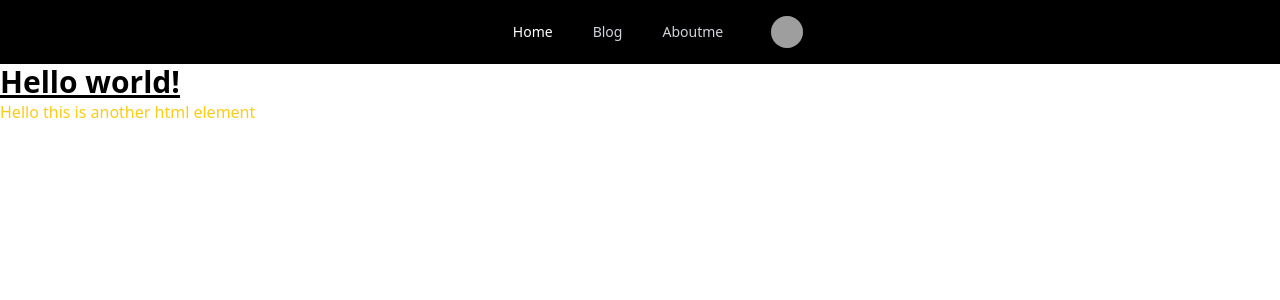
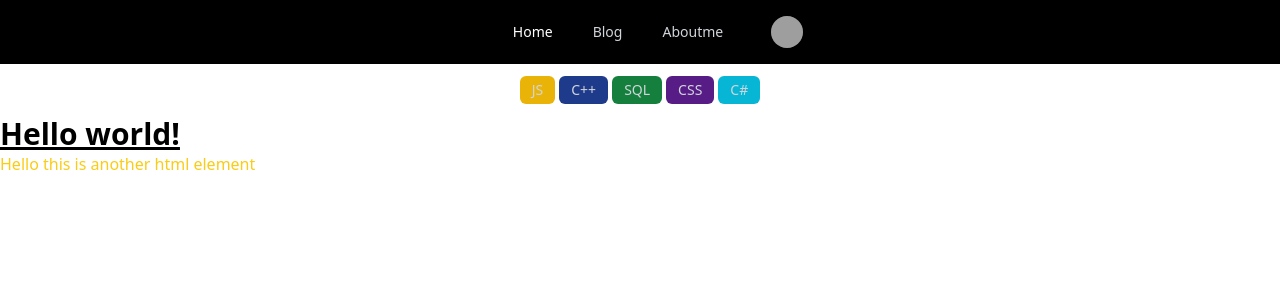
Before and after one commit to Allislove/myportfolio, a React (Create React App) app: page / in a window 1280 px wide. Shown: the top 300 px of the page. Built offline with nearby package versions, Linux system fonts and the light colour scheme; grey boxes are pictures that could not be loaded.

Commit message:
added component tags

```diff
--- /dev/null
+++ b/src/components/views/helpers/tags.jsx
@@ -0,0 +1,35 @@
+function classNames(...classes) {
+    return classes.filter(Boolean).join(' ');
+}
+
+export default function Tags() {
+
+    const tags = [
+        { name: 'JS', href: '/javascript', bgColor: 'bg-yellow-500' },
+        { name: 'C++', href: '/cplusplus', bgColor: 'bg-blue-900' },
+        { name: 'SQL', href: '/sql', bgColor: 'bg-green-700' },
+        { name: 'CSS', href: '/css', bgColor: 'bg-purple-900' },
+        { name: 'C#', href: '/c#', bgColor: 'bg-cyan-500' },
+    ]
+
+    return (
+        <div className="flex sm:flex w-full items-center justify-center p-3">
+            <div className="flex space-x-1">
+                {tags.map((item) => (
+                    <a
+                        key={item.name}
+                        href={item.href}
+                        className={classNames(
+                            item.bgColor,
+                            item.current ? 'text-white' : 'text-gray-300 hover:bg-[black] hover:text-white',
+                            'rounded-md px-3 py-1 text-sm font-medium'
+                        )}
+                        aria-current={item.current ? 'page' : undefined}
+                    >
+                        {item.name}
+                    </a>
+                ))}
+            </div>
+        </div>
+    );
+}
--- a/src/components/views/home.js
+++ b/src/components/views/home.js
@@ -1,6 +1,7 @@
 import React, { useEffect } from 'react';
 //import '../style/home.css'
 import Intro from './helpers/intro';
+import Tags from './helpers/tags';
 
 function Home() {
 
@@ -10,6 +11,7 @@ function Home() {
 
     return(
         <div className="">
+            <Tags />
             <Intro />
         </div>
     )
```
